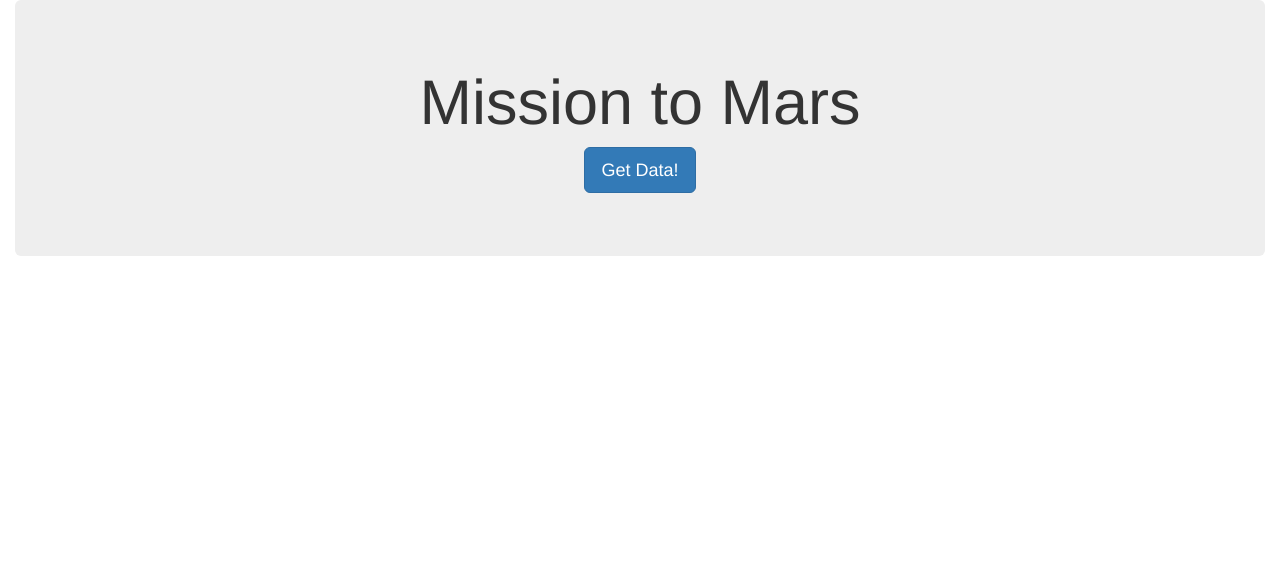
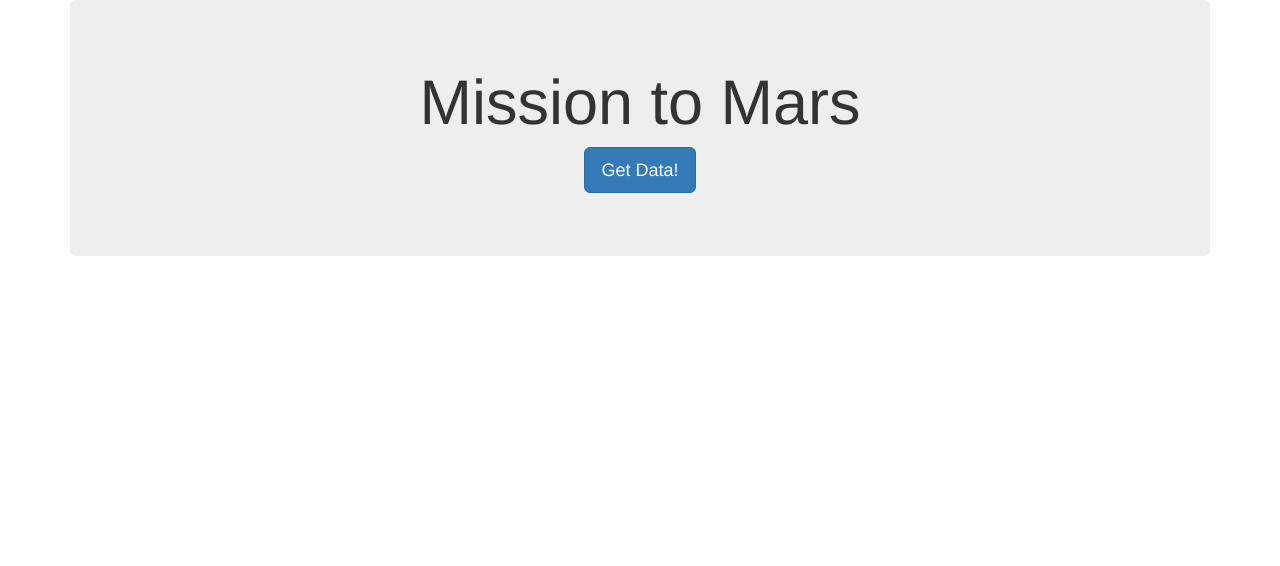
Before and after one commit to jenmusdat/web-scraping-challenge, a Flask app: page / in a window 1280 px wide. Shown: the top 566 px of the page. Run offline with Flask 2, Linux system fonts and the light colour scheme; data that the repository does not hold is empty; some libraries are stand-ins or nearby versions.

Commit message:
fixed some html

```diff
--- a/style.css
+++ b/static/style.css
@@ -1,6 +1,6 @@
 .featured_img {
-  max-width: 600px;
-  max-height: 600px;
+  max-width: 500px;
+  max-height: 500px;
   width: 100%;
   height: auto;
 }
@@ -10,8 +10,8 @@
 }
 
 .hemisphere_img {
-  max-width: 500px;
-  max-height: 500px;
+  max-width: 300px;
+  max-height: 300px;
   width: 100%;
   height: auto;
 }
--- a/templates/index.html
+++ b/templates/index.html
@@ -6,32 +6,50 @@
     <meta name="viewport" content="width=device-width, initial-scale=1.0">
     <meta http-equiv="X-UA-Compatible" content="ie=edge">
     <title>MARS</title>
+    <link rel="stylesheet" href="{{ url_for('static', filename='style.css') }}">
     <link rel="stylesheet" href="https://maxcdn.bootstrapcdn.com/bootstrap/3.3.7/css/bootstrap.min.css">
 </head>
 
 <body>
-    <div class="container-fluid">
+    <div class="container">
+        <div class="row">
+            <div class="col-md-12">
                 <div class="jumbotron text-center">
                     <h1>Mission to Mars</h1>
                     <p><a class="btn btn-primary btn-lg" href="/scrape" role="button">Get Data!</a></p>
                 </div>
+            </div>
+        </div>
+        <div class="row">
+            <div class="col-md-12">
+
                 <h3> {{ mars.news_title }}</h3>
+
                 <h3> {{ mars.news_p }}</h3>
+
                 <br>
-        <div class="container">
+            </div>
+        </div>
         <div class="row">
-                <div class="col-md-6">
+            <div class="col-md-8">
                 <img class="featured_img" src="{{ mars.featured_image }}">
             </div>
+
+            <div class="col-md-4">
+                {{mars.facts|safe}}
             </div>
-            <br>
-            {{mars.facts|safe}}
-            <br>
+        </div>
+
+
+        <div class="row">
+            <div class="col-md-12">
                 {% for hemisphere in mars.hemispheres %}
                 <h2>{{ hemisphere.title }}</h2>
                 <br>
-            <img src=" {{ hemisphere.img_url }}">
+                <img class="hemisphere_img" src=" {{ hemisphere.img_url }}">
                 {% endfor %}
+            </div>
+        </div>
     </div>
 </body>
 
```
Lines whose indentation alone changed are shown as unchanged.
